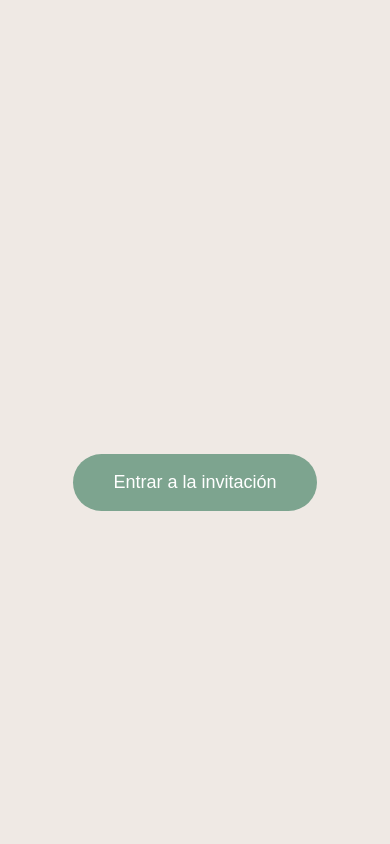
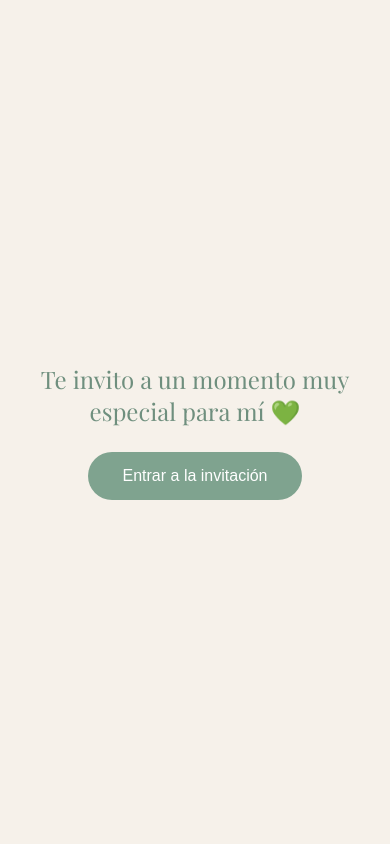
Before and after one commit to mit18eme/invitacion-bautizo., a plain HTML site: page index.html in a window 390 px wide. Shown: the top 844 px of the page. Drawn offline with nearby package versions, Linux system fonts and the light colour scheme.

Commit message:
index.html

```diff
--- a/index.html
+++ b/index.html
@@ -3,179 +3,215 @@
 <head>
     <meta charset="UTF-8">
     <meta name="viewport" content="width=device-width, initial-scale=1.0">
-
     <title>Invitación Bautizo</title>
 
-<link href="https://fonts.googleapis.com/css2?family=Playfair+Display&family=Pinyon+Script&display=swap" rel="stylesheet">
+    <!-- FUENTES -->
+    <link href="https://fonts.googleapis.com/css2?family=Playfair+Display:wght@400;600&family=Great+Vibes&display=swap" rel="stylesheet">
 
     <style>
-
         body{
             margin:0;
             padding:0;
-    background:#efe9e4;
-    font-family:'Playfair Display', serif;
+            background:#f6f1ea; /* cremita bonito */
+            font-family: 'Playfair Display', serif;
         }
 
-/* ===== PANTALLA INICIAL ===== */
+        /* -------- PANTALLA INICIAL -------- */
         #inicio{
             position:fixed;
+            top:0;
+            left:0;
             width:100%;
-    height:100%;
-    background:#efe9e4;
+            height:100vh;
+            background:#f6f1ea;
             display:flex;
+            flex-direction:column;
             justify-content:center;
             align-items:center;
-    flex-direction:column;
-    z-index:9999;
+            z-index:999;
+        }
+
+        #inicio h2{
+            color:#6f8f7e;
+            font-weight:400;
+            margin-bottom:25px;
+            text-align:center;
         }
 
         #inicio button{
-    padding:18px 40px;
+            background:#7fa38f;
             border:none;
+            padding:15px 35px;
             border-radius:30px;
-    background:#7da48f;
             color:white;
-    font-size:18px;
+            font-size:16px;
+            cursor:pointer;
         }
 
-/* TARJETA */
+        /* -------- TARJETA -------- */
         .card{
-    max-width:1000px;
-    margin:60px auto;
-    background:#f6f2ee;
-    border-radius:25px;
+            max-width:1100px;
+            margin:80px auto;
+            background:#fbf8f4;
+            border-radius:30px;
             padding:50px;
             position:relative;
+            box-shadow:0 5px 20px rgba(0,0,0,0.05);
+        }
+
+        .contenido{
             display:flex;
             align-items:center;
             justify-content:space-between;
             gap:40px;
-    overflow:hidden;
         }
 
-/* TEXTO */
         .texto{
-    width:55%;
-    color:#5f6f64;
+            max-width:520px;
         }
 
-.titulo{
-    font-size:20px;
-    margin-bottom:10px;
-}
-
-.nombre{
-    font-family:'Pinyon Script', cursive;
-    font-size:70px;
-    color:#7da48f;
+        .texto h1{
+            font-family:'Great Vibes', cursive;
+            color:#7fa38f;
+            font-size:60px;
             margin:10px 0;
         }
 
-.fecha{
+        .texto h3{
+            color:#8a7f73;
+            font-weight:400;
             letter-spacing:3px;
-    margin-bottom:20px;
         }
 
-.mensaje{
-    line-height:1.7;
-    font-size:17px;
+        .texto p{
+            color:#7c746c;
+            line-height:1.8;
         }
 
-/* BOTON */
-.boton{
-    margin-top:30px;
-    display:inline-block;
-    padding:15px 35px;
-    background:#7da48f;
-    color:white;
-    border-radius:30px;
-    text-decoration:none;
-    font-size:15px;
-}
-
-/* FOTO */
         .foto{
             width:300px;
             height:300px;
             border-radius:50%;
-    object-fit:cover;
-    border:12px solid #dfe7e2;
+            overflow:hidden;
+            border:10px solid #e2ebe5;
         }
 
-/* FLORES */
+        .foto img{
+            width:100%;
+            height:100%;
+            object-fit:cover;
+        }
+
+        .btn{
+            margin-top:25px;
+            display:inline-block;
+            background:#7fa38f;
+            color:white;
+            padding:14px 30px;
+            border-radius:30px;
+            text-decoration:none;
+        }
+
+        /* -------- FLORES -------- */
+        .flor{
+            position:absolute;
+            width:110px;
+            opacity:0.9;
+        }
+
         .flor1{
-    position:absolute;
-    top:0;
-    right:0;
-    width:130px;
+            top:-20px;
+            right:-20px;
         }
 
         .flor2{
-    position:absolute;
-    bottom:0;
-    left:0;
-    width:130px;
+            bottom:-20px;
+            left:-20px;
         }
 
-/* RESPONSIVE */
-@media(max-width:900px){
-    .card{
+        /* -------- RESPONSIVO -------- */
+        @media(max-width:768px){
+            .contenido{
                 flex-direction:column;
                 text-align:center;
             }
 
-    .texto{
-        width:100%;
+            .foto{
+                width:230px;
+                height:230px;
             }
 
-    .foto{
-        width:220px;
-        height:220px;
+            .texto h1{
+                font-size:45px;
+            }
+
+            .card{
+                padding:30px 20px;
+                margin:40px 15px;
+            }
+
+            .flor{
+                width:80px;
             }
         }
-
     </style>
 </head>
 
 <body>
 
-<!-- ===== MUSICA ===== -->
-<audio id="musica" src="musica.mp3" loop></audio>
+<!-- 🎵 MUSICA -->
+<audio id="musica" loop>
+    <source src="musica.mp3" type="audio/mpeg">
+</audio>
 
-<!-- ===== PANTALLA INICIAL ===== -->
+<!-- 🌿 PANTALLA INICIAL -->
 <div id="inicio">
+    <h2>Te invito a un momento muy especial para mí 💚</h2>
     <button onclick="entrar()">Entrar a la invitación</button>
 </div>
 
-<!-- ===== INVITACION ===== -->
-<div class="card">
+<!-- 💌 TARJETA -->
+<div class="card" id="invitacion" style="display:none;">
 
-    <img src="flor1.png" class="flor1">
-    <img src="flor2.png" class="flor2">
+    <!-- FLORES -->
+    <img src="flor1.png" class="flor flor1">
+    <img src="flor2.png" class="flor flor2">
+
+    <div class="contenido">
 
         <div class="texto">
-        <div class="titulo">Acompáñanos al bautizo de</div>
+            <p>Acompáñanos al bautizo de</p>
 
-        <div class="nombre">Thon Oliver</div>
+            <h1>Ihon Oliver</h1>
 
-        <div class="fecha">25 · Abril</div>
+            <h3>25 · Abril</h3>
 
-        <div class="mensaje">
-            Hoy el agua no limpia, solo anuncia. Que tu vida empieza a florecer rodeada de brazos que te cuidan, de miradas que te aman y de caminos que esperan tus pasos. Que este día sea el primer recuerdo de una historia llena de luz.
+            <p>
+                Hoy el agua no limpia, solo anuncia. Que tu vida empieza a florecer rodeada de brazos que te cuidan,
+                de miradas que te aman y de caminos que esperan tus pasos.
+            </p>
+
+            <p>
+                Que este día sea el primer recuerdo de una historia llena de luz.
+            </p>
+
+            <a class="btn">CONFIRMAR ASISTENCIA</a>
         </div>
 
-        <a class="boton" href="invitacion.html">CONFIRMAR ASISTENCIA</a>
+        <div class="foto">
+            <img src="foto.jpg">
         </div>
-
-    <!-- 👇 AQUI VA TU FOTO NUEVA -->
-    <img src="bebe.jpg" class="foto">
 
     </div>
 
+</div>
+
+<!-- SCRIPT -->
 <script>
 function entrar(){
     document.getElementById("inicio").style.display="none";
+    document.getElementById("invitacion").style.display="block";
+
     var audio = document.getElementById("musica");
     audio.play();
 }
```
Lines whose indentation alone changed are shown as unchanged.
